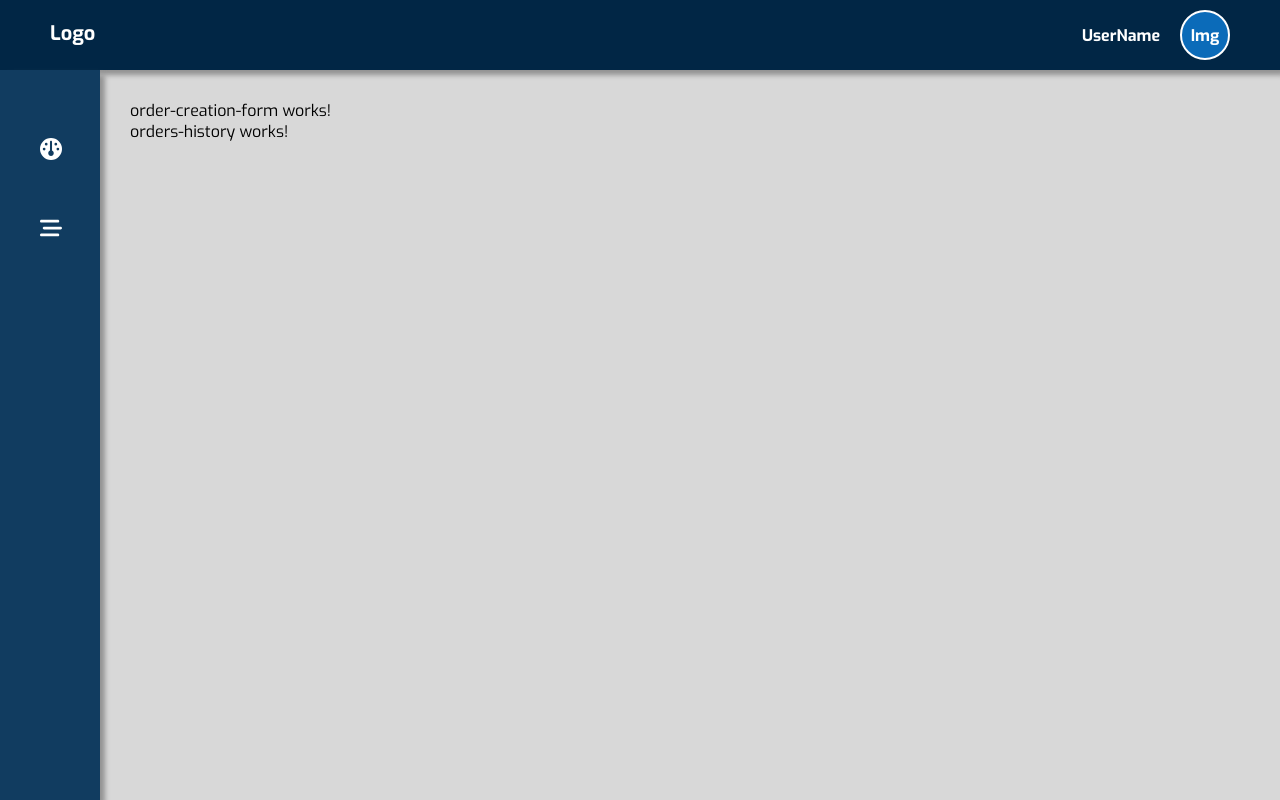
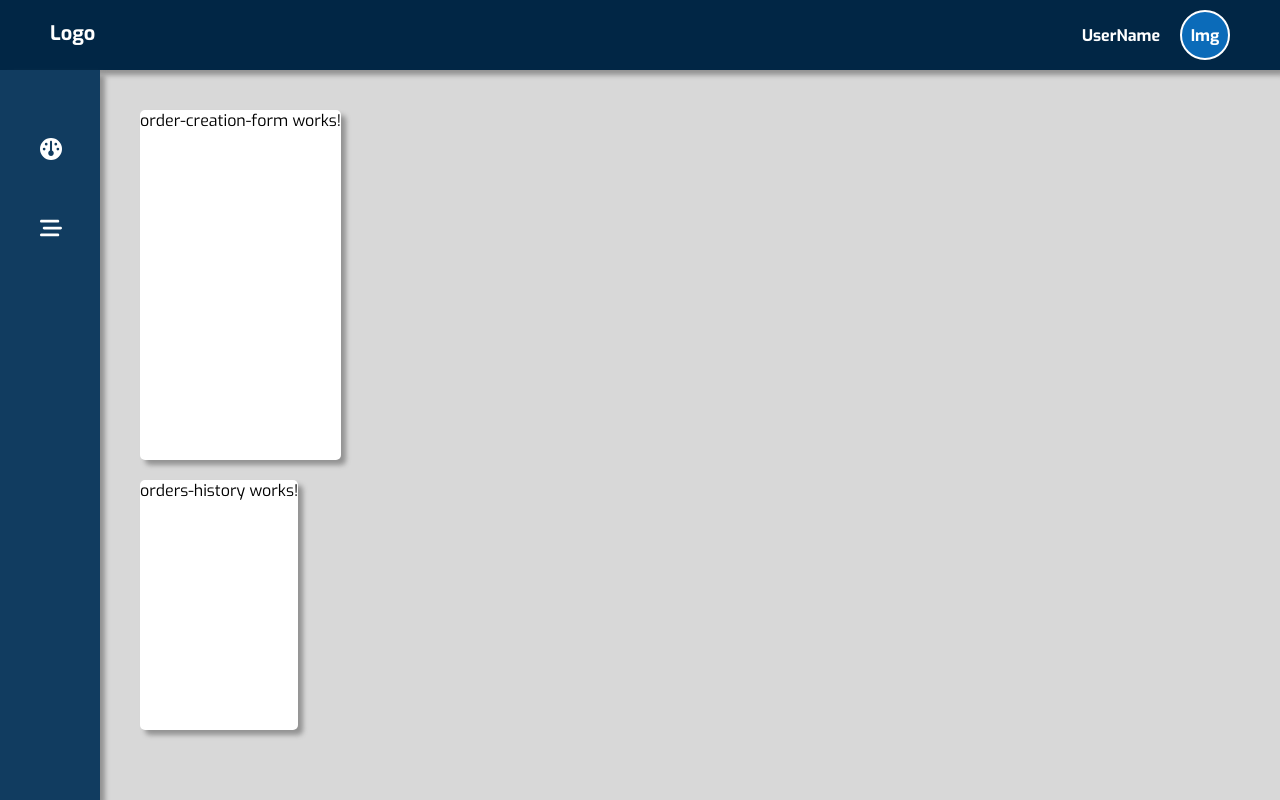
Before and after one commit to Sherifwaelnagaty/Real-Time-Stock-Exchange-Dashboard, an Angular app: page / in a window 1280 px wide. Built offline with nearby package versions, Linux system fonts and the light colour scheme; a web font is replaced by a local one.

Commit message:
Implementing main Component

```diff
--- a/src/app/main/main.component.html
+++ b/src/app/main/main.component.html
@@ -1,6 +1,10 @@
-<div class="top-section">
+<div class="middle-section">
+  <div class="widget">
   <app-order-creation-form></app-order-creation-form>
+  </div>
 </div>
 <div class="bottom-section">
+  <div class="widget">
   <app-orders-history></app-orders-history>
+  </div>
 </div>
```
